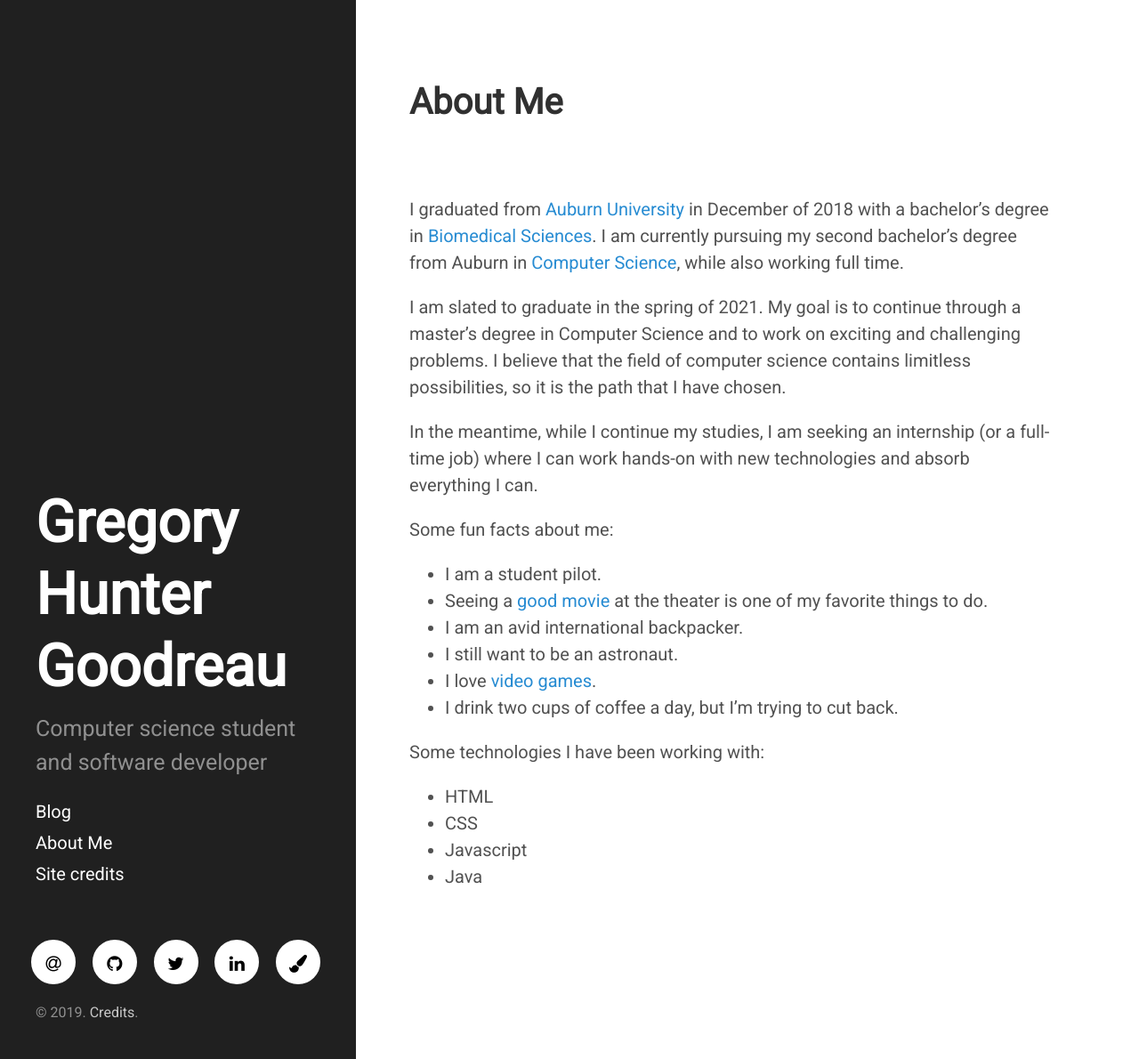
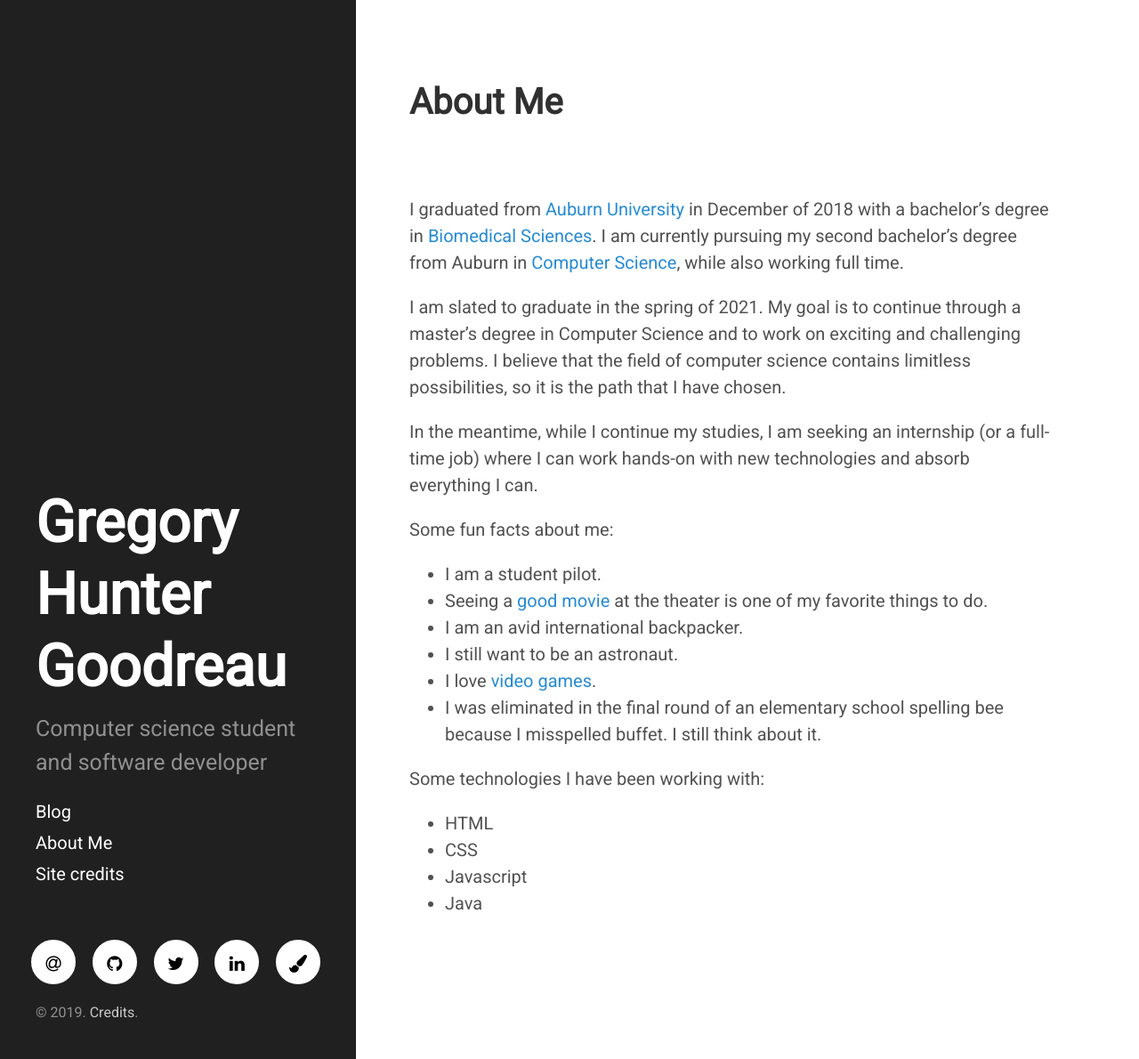
Before and after one commit to ghgoodreau/ghgoodreau.github.io, a Jekyll site: the page built from about.md, in a window 1280 px wide and 1190 px high. Shown: the whole window at 89% size. Built offline with Jekyll 4.4.1, drawn with Linux system fonts in a browser that asks for light colours.

Commit message:
Update about.md

```diff
--- a/about.md
+++ b/about.md
@@ -19,7 +19,7 @@ Some fun facts about me:
 - I am an avid international backpacker.
 - I still want to be an astronaut.
 - I love [video games](https://en.wikipedia.org/wiki/The_Elder_Scrolls_IV:_Oblivion).
-- I drink two cups of coffee a day, but I'm trying to cut back.
+- I was eliminated in the final round of an elementary school spelling bee because I misspelled buffet. I still think about it.
 
 
 Some technologies I have been working with:
```
